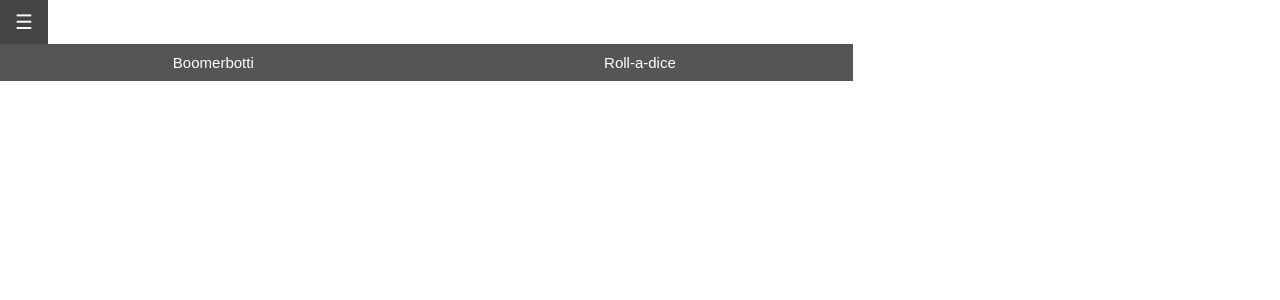
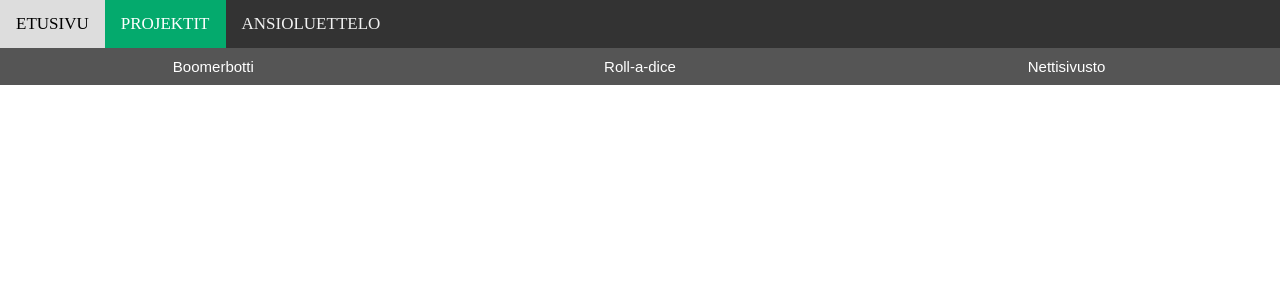
Before and after one commit to kuolinhenkilo/Portfoliosivusto, a Flask app: page /projektit in a window 1280 px wide. Shown: the top 300 px of the page. Run offline with Flask 2, Linux system fonts and the light colour scheme; some libraries are stand-ins or nearby versions.

Commit message:
Muutettu sivupalkki yläpalkiksi, lisätty kolmas välilehti projektit-sivulle

```diff
--- a/static/index.css
+++ b/static/index.css
@@ -1,66 +1,27 @@
-/* The sidepanel menu */
-.sidepanel {
-  height: 250px; /* Specify a height */
-  width: 0; /* 0 width - change this with JavaScript */
-  position: fixed; /* Stay in place */
-  z-index: 1; /* Stay on top */
-  top: 0;
-  left: 0;
-  background-color: #111; /* Black*/
-  overflow-x: hidden; /* Disable horizontal scroll */
-  padding-top: 60px; /* Place content 60px from the top */
-  transition: 0.5s; /* 0.5 second transition effect to slide in the sidepanel */
+/* Add a black background color to the top navigation */
+.topnav {
+  background-color: #333;
+  overflow: hidden;
 }
 
-/* The sidepanel links */
-.sidepanel a {
-  padding: 8px 8px 8px 32px;
+/* Style the links inside the navigation bar */
+.topnav a {
+  float: left;
+  color: #f2f2f2;
+  text-align: center;
+  padding: 14px 16px;
   text-decoration: none;
-  font-size: 25px;
-  color: #818181;
-  display: block;
-  transition: 0.3s;
+  font-size: 17px;
 }
 
-/* When you mouse over the navigation links, change their color */
-.sidepanel a:hover {
-  color: #f1f1f1;
+/* Change the color of links on hover */
+.topnav a:hover {
+  background-color: #ddd;
+  color: black;
 }
 
-/* Position and style the close button (top right corner) */
-.sidepanel .closebtn {
-  position: absolute;
-  top: 0;
-  right: 25px;
-  font-size: 36px;
-  margin-left: 50px;
+/* Add a color to the active/current link */
+.topnav a.active {
+  background-color: #04AA6D;
+  color: white;
 }
-
-/* Style the button that is used to open the sidepanel */
-.openbtn {
-  font-size: 20px;
-  cursor: pointer;
-  background-color: #111;
-  color: white;
-  padding: 10px 15px;
-  border: none;
-}
-
-.openbtn:hover {
-  background-color: #444;
-}
-
-.container {
-  display: flex;
-  justify-content: center;
-}
-
-.sticky {
-  position: fixed;
-  top: 0;
-  width: 100%;
-}
-
-.sticky + .content {
-  padding-top: 60px;
-}
--- a/static/projektit.css
+++ b/static/projektit.css
@@ -1,8 +1,8 @@
-* {box-sizing: border-box}
 body, html {
    height: 100%;
    margin: 0;
 }
+
 .tablink {
    background-color: #555;
    color: white;
@@ -14,9 +14,11 @@ body, html {
    font-size: 15px;
    width: 33.33%;
 }
+
 .tablink:hover {
    background-color: black;
 }
+
 .tabcontent {
    color: white;
    display: none;
@@ -26,3 +28,33 @@ body, html {
 
 #Boomerbotti {background-color: blue;}
 #Roll-a-dice {background-color: gray;}
+#Nettisivusto {background-color: teal;}
+
+
+/* Add a black background color to the top navigation */
+.topnav {
+   background-color: #333;
+   overflow: hidden;
+ }
+
+ /* Style the links inside the navigation bar */
+ .topnav a {
+   float: left;
+   color: #f2f2f2;
+   text-align: center;
+   padding: 14px 16px;
+   text-decoration: none;
+   font-size: 17px;
+ }
+
+ /* Change the color of links on hover */
+ .topnav a:hover {
+   background-color: #ddd;
+   color: black;
+ }
+
+ /* Add a color to the active/current link */
+ .topnav a.active {
+   background-color: #04AA6D;
+   color: white;
+ }
--- a/templates/projektit.html
+++ b/templates/projektit.html
@@ -6,15 +6,7 @@
     <link rel="stylesheet" href="static/index.css" />
     <title>Projektit</title>
     <script>
-      //Sivupalkki
-      function openNav() {
-			  document.getElementById("sidepanel").style.width = "250px"
-			}
-
-			function closeNav() {
-			  document.getElementById("sidepanel").style.width = "0"
-			}
-      //Kokosivupalkit
+      //Välilehdet
       function demo(pageName,elmnt,color) {
          var i, tabcontent, tablinks;
          tabcontent = document.getElementsByClassName("tabcontent")
@@ -32,20 +24,18 @@
   </head>
 
   <body>
-    <!--Sivupalkki-->
-    <nav id="sidepanel" class="sidepanel">
-			<a href="javascript:void(0)" class="closebtn" onclick="closeNav()">&times;</a>
+    <!--Navigaatio-->
+    <nav class="topnav">
       <a href="http://localhost:5000/">ETUSIVU</a>
-			<a href="http://localhost:5000/projektit">PROJEKTIT</a>
+			<a class="active" href="http://localhost:5000/projektit">PROJEKTIT</a>
 			<a href="http://localhost:5000/ansioluettelo">ANSIOLUETTELO</a>
 		</nav>
-
-		<button class="openbtn" onclick="openNav()">&#9776;</button>
 
     <!--Välilehdet-->
     <div>
       <button class="tablink" onclick="demo('Boomerbotti', this, 'blue')">Boomerbotti</button>
       <button class="tablink" onclick="demo('Roll-a-dice', this, 'gray')">Roll-a-dice</button>
+      <button class="tablink" onclick="demo('Nettisivusto', this, 'teal')">Nettisivusto</button>
     </div>
 
     <div id="Boomerbotti" class="tabcontent">
@@ -54,6 +44,9 @@
     <div id="Roll-a-dice" class="tabcontent">
       <p>Tässä on noppapeli</p>
     </div>
+    <div id="Nettisivusto" class="tabcontent">
+      <p>Tässä on nettisivusto</p>
+    </div>
 
   </body>
 </html>
```
Also changed, not shown: templates/index.html (+5 -34 lines).
